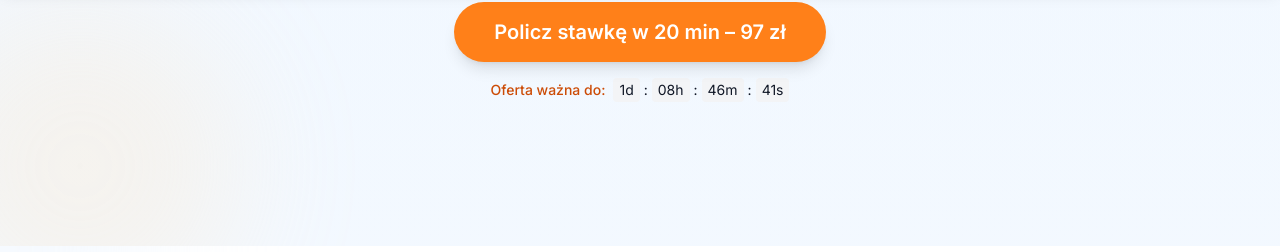
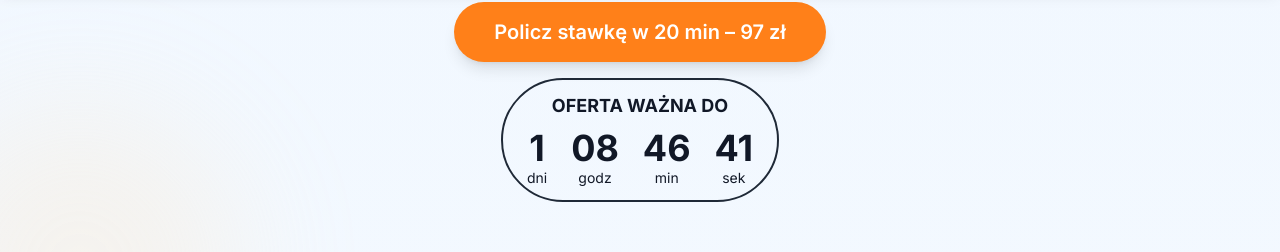
Before and after one commit to Budowalka/zyskowna-wycena-landing-2, a React (Vite) app: page / in a window 1280 px wide. Shown: the part 886-1138 px from the top of the page. Built offline with nearby package versions, Linux system fonts and the light colour scheme.

Commit message:
Przeprojektowano licznik czasu zgodnie ze wzorem

```diff
--- a/src/components/HeroSection.tsx
+++ b/src/components/HeroSection.tsx
@@ -59,7 +59,7 @@ const HeroSection: React.FC = () => {
           <div className="max-w-3xl mx-auto mb-12 relative rounded-2xl shadow-xl overflow-hidden">
             <div className="aspect-video">
               <iframe
-                src="https://player.vimeo.com/video/1078937332/78b7c5ea2f"
+                src="https://player.vimeo.com/video/1078937332?share=copy"
                 className="w-full h-full"
                 allow="autoplay; fullscreen; picture-in-picture"
                 allowFullScreen
@@ -78,16 +78,27 @@ const HeroSection: React.FC = () => {
               Policz stawkę w 20 min – 97 zł
             </a>
 
-            <div className="flex items-center space-x-2 text-sm">
-              <span className="text-orange-700 font-medium">Oferta ważna do:</span>
-              <div className="flex items-center space-x-1">
-                <span className="bg-gray-100 px-1.5 py-0.5 rounded">{timeLeft.days}d</span>
-                <span>:</span>
-                <span className="bg-gray-100 px-1.5 py-0.5 rounded">{String(timeLeft.hours).padStart(2, '0')}h</span>
-                <span>:</span>
-                <span className="bg-gray-100 px-1.5 py-0.5 rounded">{String(timeLeft.minutes).padStart(2, '0')}m</span>
-                <span>:</span>
-                <span className="bg-gray-100 px-1.5 py-0.5 rounded">{String(timeLeft.seconds).padStart(2, '0')}s</span>
+            <div className="inline-block border-2 border-gray-800 rounded-full px-6 py-3 mt-4">
+              <div className="text-center">
+                <div className="text-lg font-bold mb-2">OFERTA WAŻNA DO</div>
+                <div className="flex justify-center items-center space-x-6">
+                  <div className="flex flex-col items-center">
+                    <div className="text-4xl font-bold">{timeLeft.days}</div>
+                    <div className="text-sm">dni</div>
+                  </div>
+                  <div className="flex flex-col items-center">
+                    <div className="text-4xl font-bold">{String(timeLeft.hours).padStart(2, '0')}</div>
+                    <div className="text-sm">godz</div>
+                  </div>
+                  <div className="flex flex-col items-center">
+                    <div className="text-4xl font-bold">{String(timeLeft.minutes).padStart(2, '0')}</div>
+                    <div className="text-sm">min</div>
+                  </div>
+                  <div className="flex flex-col items-center">
+                    <div className="text-4xl font-bold">{String(timeLeft.seconds).padStart(2, '0')}</div>
+                    <div className="text-sm">sek</div>
+                  </div>
+                </div>
               </div>
             </div>
           </div>
```
